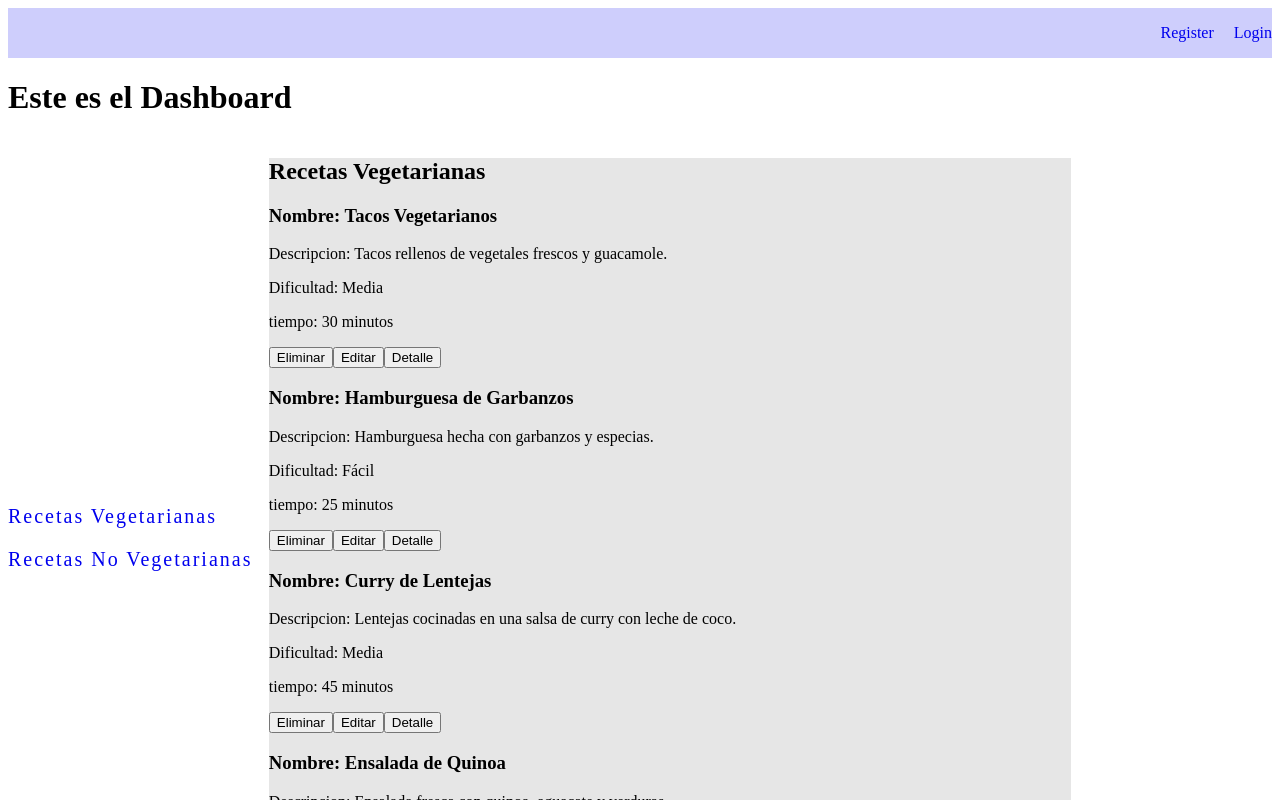
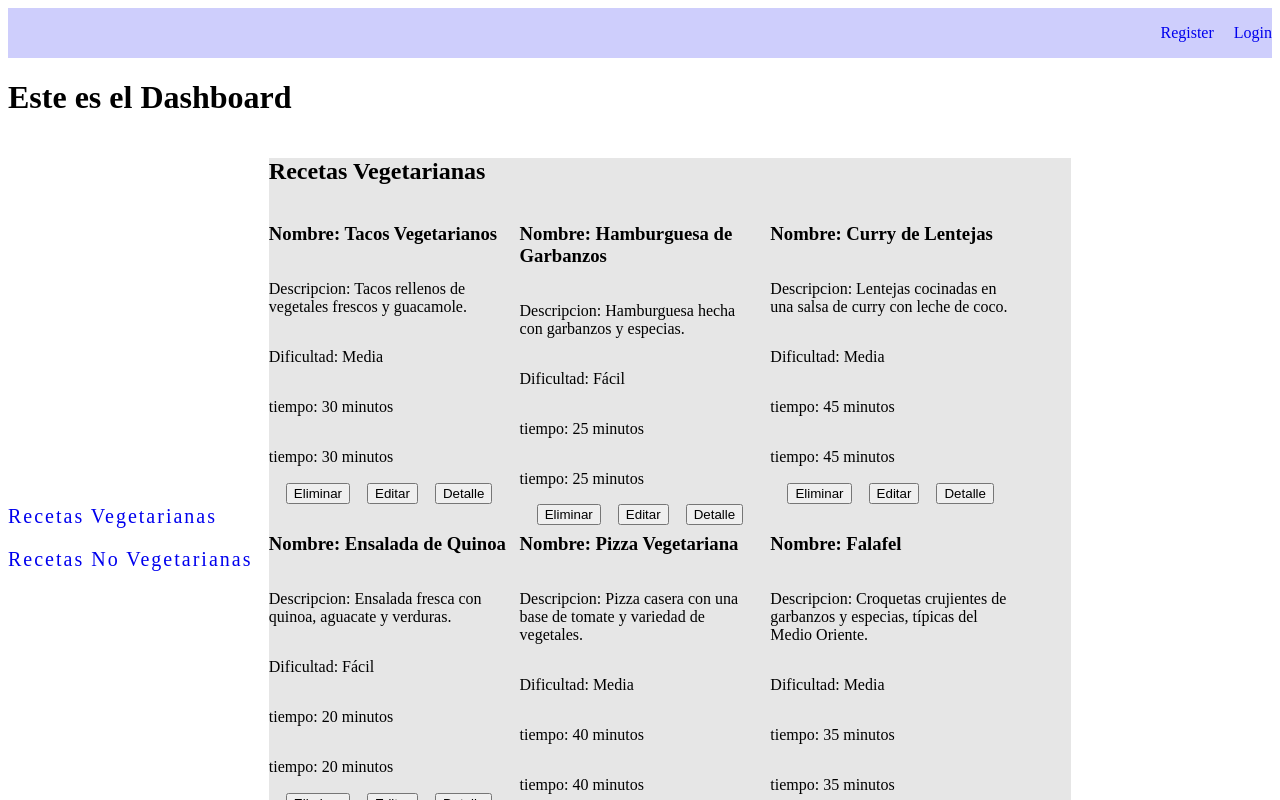
Before and after one commit to jaimezzapata/app-recipes-sabado, a React (Vite) app: page /dashboard/vegetarian in a window 1280 px wide. Shown: the top 800 px of the page. Built offline with nearby package versions, Linux system fonts and the light colour scheme.

Commit message:
Instalaciónd e json-server

```diff
--- a/package.json
+++ b/package.json
@@ -7,9 +7,11 @@
     "dev": "vite",
     "build": "vite build",
     "lint": "eslint .",
-    "preview": "vite preview"
+    "preview": "vite preview",
+    "json": "json-server --port 5273 --watch src/data/dataBase.json"
   },
   "dependencies": {
+    "json-server": "^1.0.0-beta.3",
     "react": "^18.3.1",
     "react-dom": "^18.3.1",
     "react-router-dom": "^6.26.1",
--- /dev/null
+++ b/src/data/dataBase.json
@@ -0,0 +1,5 @@
+{
+    "usuarios": [],
+    "recipesVegetarian": [],
+    "recipesNonVegetarian": []
+}
--- a/src/pages/recipes/Recipes.css
+++ b/src/pages/recipes/Recipes.css
@@ -1,5 +1,28 @@
-.recipes{
+.recipes {
     width: 100%;
     height: 100vh;
     background-color: rgb(230, 230, 230);
 }
+
+.cards {
+    width: 100%;
+    height: 100%;
+    display: flex;
+    flex-wrap: wrap;
+    gap: 10px;
+}
+
+.cards .card {
+    width: 30%;
+    height: 300px;
+    display: flex;
+    flex-direction: column;
+    justify-content: space-between;
+}
+
+.cards .card div{
+    width: 100%;
+    display: flex;
+    justify-content: space-evenly;
+    align-items: center;
+}
--- a/src/pages/recipes/Vegetarian.jsx
+++ b/src/pages/recipes/Vegetarian.jsx
@@ -1,5 +1,6 @@
 import './Recipes.css'
 import { vegetarianRecipes } from '../../data/dataRecipes'
+
 const Vegetarian = () => {
   return (
     <div className="recipes">
@@ -7,10 +8,11 @@ const Vegetarian = () => {
       <section className="cards">
         {
           vegetarianRecipes.map((vegetarianRecipe) => (
-            <div>
+            <div className='card'>
               <h3>Nombre: {vegetarianRecipe.nombre}</h3>
               <p>Descripcion: {vegetarianRecipe.descripcion}</p>
               <p>Dificultad: {vegetarianRecipe.dificultad}</p>
+              <p>tiempo: {vegetarianRecipe.tiempo}</p>
               <p>tiempo: {vegetarianRecipe.tiempo}</p>
               <div>
                 <button>Eliminar</button>
```
Also changed, not shown: 1 other file (tests, documents, lock files or other folders).
